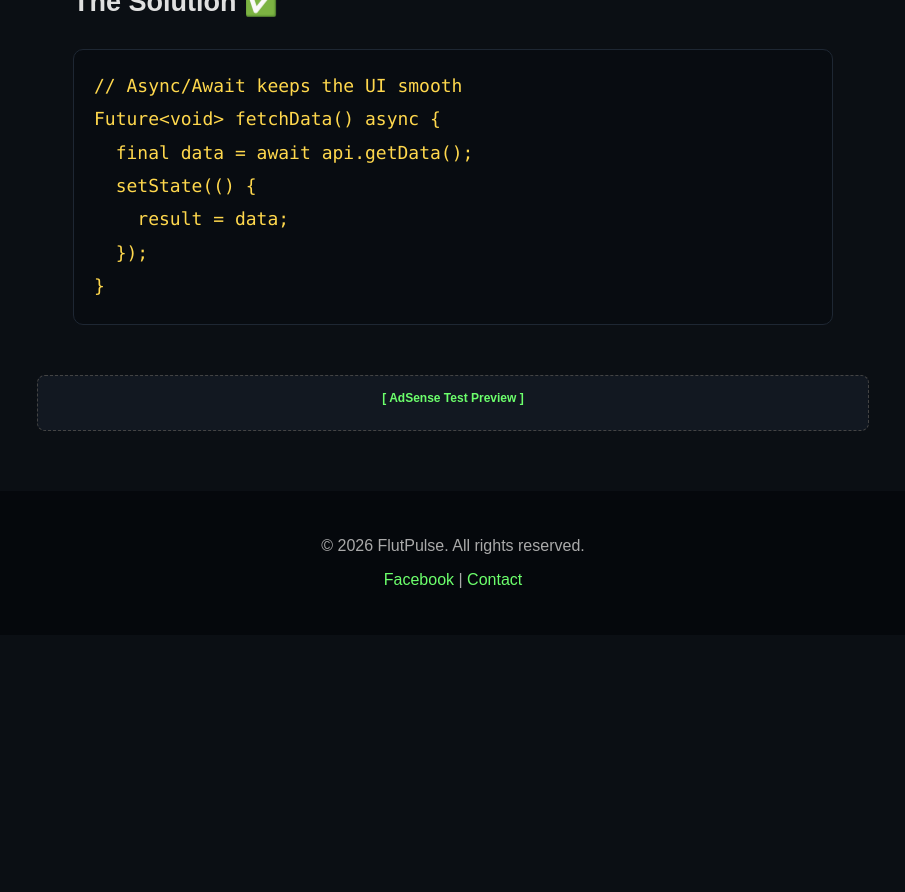
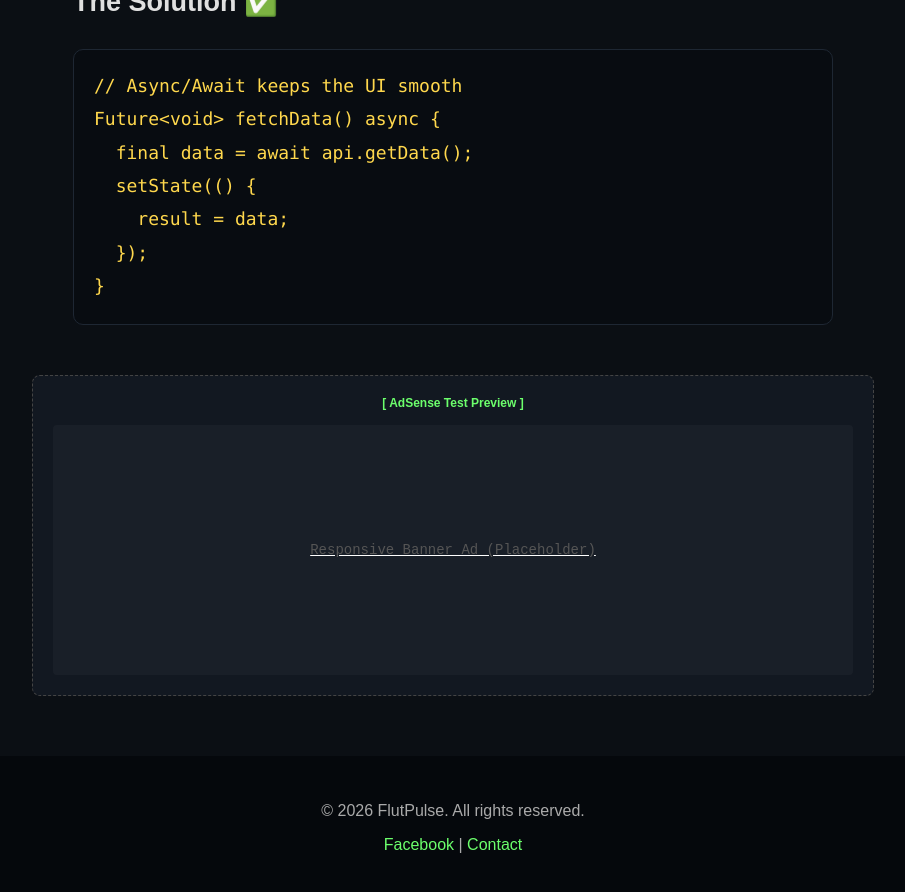
Before and after one commit to ahmloutfy/flutpulse, a Jekyll site: the page built from _posts/2026-04-10-why-api-freeze.md, in a window 1280 px wide and 900 px high, scrolled down 1353 px. Shown: the top 892 px of the window, without its empty margins (187-1092 px from the left). Built offline with Jekyll 4.4.1, drawn with Linux system fonts in a browser that asks for light colours; before the commit the page ends 1988 px from its top, so only the background shows below that.

Commit message:
Update default.html

```diff
--- a/_layouts/default.html
+++ b/_layouts/default.html
@@ -227,15 +227,20 @@
 {% endif %}
 
 {% if page.layout == "default" and page.title != "Home" %}
-<div style="text-align: center; margin: 40px auto; max-width: 800px; background: #121821; padding: 15px; border-radius: 8px; border: 1px dashed #444;">
-  <span style="color: #6cff6c; font-size: 12px; display: block; margin-bottom: 10px; font-weight: bold;">[ AdSense Test Preview ]</span>
+<div style="text-align: center; margin: 40px auto; max-width: 800px; background: #121821; padding: 20px; border-radius: 8px; border: 1px dashed #444;">
+  <span style="color: #6cff6c; font-size: 12px; display: block; margin-bottom: 15px; font-weight: bold;">[ AdSense Test Preview ]</span>
 
   <ins class="adsbygoogle"
-       style="display:block; text-align:center;"
+       style="display:block; text-align:center; min-height: 250px; background: rgba(255,255,255,0.03); display: flex; align-items: center; justify-content: center; border-radius: 4px;"
        data-ad-layout="in-article"
        data-ad-format="fluid"
-       data-ad-client="ca-pub-1234567890123456" data-ad-slot="1234567890"></ins>        <script>
-       // Activate Test Mode globally for local testing
+       data-ad-client="ca-pub-1234567890123456"
+       data-ad-slot="1234567890">
+
+       <span style="color: #555; font-family: monospace; font-size: 14px;">Responsive Banner Ad (Placeholder)</span>
+  </ins>
+
+  <script>
        (window.adsbygoogle = window.adsbygoogle || []).push({
             params: {
                 google_ad_test: "on"
```
